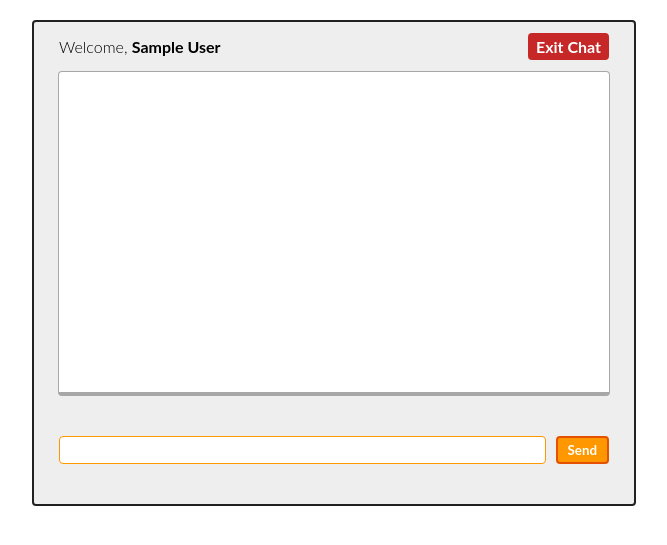
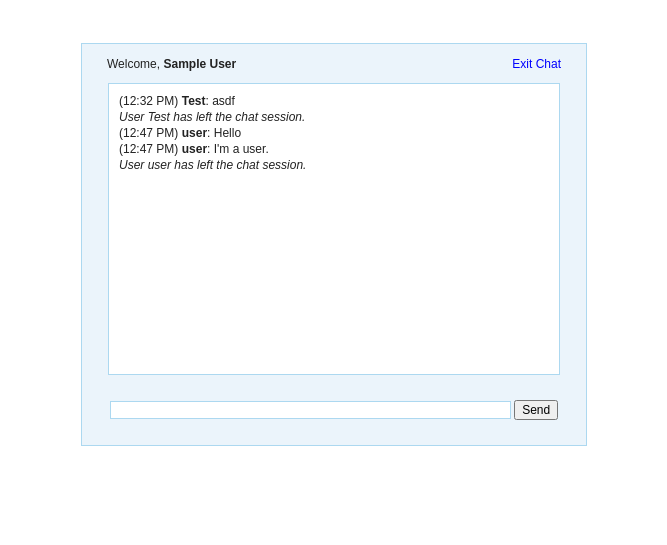
Before and after one commit to nezaloth/NezNet.Site, a PHP site: page / in a window 1280 px wide. Shown: the top 545 px of the page, without its empty margins (306-973 px from the left). Run offline with PHP 8.4, Linux system fonts and the light colour scheme; the visitor is signed in with stand-in values (Sample User, id 1); some libraries are stand-ins or nearby versions.

Commit message:
Sixth Chatroom Test

```diff
--- a/index.php
+++ b/index.php
@@ -1,15 +1,28 @@
-<?php
-
+<?
 session_start();
 
 if(isset($_GET['logout'])){
 
 	//Simple exit message
-    $logout_message = "<div class='msgln'><span class='left-info'>User <b class='user-name-left'>". $_SESSION['name'] ."</b> has left the chat session.</span><br></div>";
-    file_put_contents("log.html", $logout_message, FILE_APPEND | LOCK_EX);
+	$fp = fopen("log.html", 'a');
+	fwrite($fp, "<div class='msgln'><i>User ". $_SESSION['name'] ." has left the chat session.</i><br></div>");
+	fclose($fp);
 
 	session_destroy();
 	header("Location: index.php"); //Redirect the user
+}
+
+function loginForm(){
+	echo'
+	<div id="loginform">
+	<form action="index.php" method="post">
+		<p>Please enter your name to continue:</p>
+		<label for="name">Name:</label>
+		<input type="text" name="name" id="name" />
+		<input type="submit" name="enter" id="enter" value="Enter" />
+	</form>
+	</div>
+	';
 }
 
 if(isset($_POST['enter'])){
@@ -20,98 +33,79 @@ if(isset($_POST['enter'])){
 		echo '<span class="error">Please type in a name</span>';
 	}
 }
+?>
+<!DOCTYPE html PUBLIC "-//W3C//DTD XHTML 1.0 Transitional//EN" "http://www.w3.org/TR/xhtml1/DTD/xhtml1-transitional.dtd">
+<html xmlns="http://www.w3.org/1999/xhtml">
+<head>
+<title>Chat - Customer Module</title>
+<link type="text/css" rel="stylesheet" href="style.css" />
+</head>
 
-function loginForm(){
-    echo
-    '<div id="loginform">
-<p>Please enter your name to continue!</p>
-<form action="index.php" method="post">
-<label for="name">Name &mdash;</label>
-<input type="text" name="name" id="name" />
-<input type="submit" name="enter" id="enter" value="Enter" />
-</form>
-</div>';
-}
-
-?>
-
-<!DOCTYPE html>
-<html lang="en">
-    <head>
-        <meta charset="utf-8" />
-
-        <title>Tuts+ Chat Application</title>
-        <meta name="description" content="Tuts+ Chat Application" />
-        <link rel="stylesheet" href="style.css" />
-    </head>
-    <body>
 <?php
 if(!isset($_SESSION['name'])){
 	loginForm();
 }
-    else {
+else{
 ?>
 <div id="wrapper">
 	<div id="menu">
 		<p class="welcome">Welcome, <b><?php echo $_SESSION['name']; ?></b></p>
 		<p class="logout"><a id="exit" href="#">Exit Chat</a></p>
+		<div style="clear:both"></div>
 	</div>
+	<div id="chatbox"><?php
+	if(file_exists("log.html") && filesize("log.html") > 0){
+		$handle = fopen("log.html", "r");
+		$contents = fread($handle, filesize("log.html"));
+		fclose($handle);
 
-            <div id="chatbox">
-            <?php
-            if(file_exists("log.html") && filesize("log.html") > 0){
-                $contents = file_get_contents("log.html");
 		echo $contents;
 	}
-            ?>
-            </div>
+	?></div>
 
 	<form name="message" action="">
-                <input name="usermsg" type="text" id="usermsg" />
-                <input name="submitmsg" type="submit" id="submitmsg" value="Send" />
+		<input name="usermsg" type="text" id="usermsg" size="63" />
+		<input name="submitmsg" type="submit"  id="submitmsg" value="Send" />
 	</form>
 </div>
-        <script type="text/javascript" src="https://cdnjs.cloudflare.com/ajax/libs/jquery/3.5.1/jquery.min.js"></script>
+<script type="text/javascript" src="http://ajax.googleapis.com/ajax/libs/jquery/1.3/jquery.min.js"></script>
 <script type="text/javascript">
 // jQuery Document
-            $(document).ready(function () {
-                $("#submitmsg").click(function () {
+$(document).ready(function(){
+	//If user submits the form
+	$("#submitmsg").click(function(){
 		var clientmsg = $("#usermsg").val();
-                    $.post("post.php", { text: clientmsg });
-                    $("#usermsg").val("");
+		$.post("post.php", {text: clientmsg});
+		$("#usermsg").attr("value", "");
 		return false;
 	});
 
-                function loadLog() {
-                    var oldscrollHeight = $("#chatbox")[0].scrollHeight - 20; //Scroll height before the request
-
+	//Load the file containing the chat log
+	function loadLog(){
+		var oldscrollHeight = $("#chatbox").attr("scrollHeight") - 20;
 		$.ajax({
 			url: "log.html",
 			cache: false,
-                        success: function (html) {
+			success: function(html){
 				$("#chatbox").html(html); //Insert chat log into the #chatbox div
-
-                            //Auto-scroll
-                            var newscrollHeight = $("#chatbox")[0].scrollHeight - 20; //Scroll height after the request
+				var newscrollHeight = $("#chatbox").attr("scrollHeight") - 20;
 				if(newscrollHeight > oldscrollHeight){
 					$("#chatbox").animate({ scrollTop: newscrollHeight }, 'normal'); //Autoscroll to bottom of div
 				}
-                        }
+		  	},
 		});
 	}
+	setInterval (loadLog, 2500);	//Reload file every 2.5 seconds
 
-                setInterval (loadLog, 2500);
-
-                $("#exit").click(function () {
+	//If user wants to end session
+	$("#exit").click(function(){
 		var exit = confirm("Are you sure you want to end the session?");
-                    if (exit == true) {
-                    window.location = "index.php?logout=true";
-                    }
+		if(exit==true){window.location = 'index.php?logout=true';}
 	});
 });
 </script>
-    </body>
-</html>
 <?php
 }
 ?>
+</body>
+</html>
--- /dev/null
+++ b/log.html
@@ -0,0 +1 @@
+<div class='msgln'>(12:32 PM) <b>Test</b>: asdf<br></div><div class='msgln'><i>User Test has left the chat session.</i><br></div><div class='msgln'>(12:47 PM) <b>user</b>: Hello<br></div><div class='msgln'>(12:47 PM) <b>user</b>: I'm a user.<br></div><div class='msgln'><i>User user has left the chat session.</i><br></div>
--- a/style.css
+++ b/style.css
@@ -1,283 +1,57 @@
-* {
 
-    margin: 0;
+/* CSS Document */
+body {
+	font:12px arial;
+	color: #222;
+	text-align:center;
+	padding:35px; }
 
-    padding: 0;
+form, p, span {
+	margin:0;
+	padding:0; }
 
-  }
+input { font:12px arial; }
 
+a {
+	color:#0000FF;
+	text-decoration:none; }
 
+	a:hover { text-decoration:underline; }
 
-  body {
+#wrapper, #loginform {
+	margin:0 auto;
+	padding-bottom:25px;
+	background:#EBF4FB;
+	width:504px;
+	border:1px solid #ACD8F0; }
 
-    margin: 20px auto;
+#loginform { padding-top:18px; }
 
-    font-family: "Lato";
+	#loginform p { margin: 5px; }
 
-    font-weight: 300;
+#chatbox {
+	text-align:left;
+	margin:0 auto;
+	margin-bottom:25px;
+	padding:10px;
+	background:#fff;
+	height:270px;
+	width:430px;
+	border:1px solid #ACD8F0;
+	overflow:auto; }
 
-  }
+#usermsg {
+	width:395px;
+	border:1px solid #ACD8F0; }
 
+#submit { width: 60px; }
 
+.error { color: #ff0000; }
 
-  form {
+#menu { padding:12.5px 25px 12.5px 25px; }
 
-    padding: 15px 25px;
+.welcome { float:left; }
 
-    display: flex;
+.logout { float:right; }
 
-    gap: 10px;
-
-    justify-content: center;
-
-  }
-
-
-
-  form label {
-
-    font-size: 1.5rem;
-
-    font-weight: bold;
-
-  }
-
-
-
-  input {
-
-    font-family: "Lato";
-
-  }
-
-
-
-  a {
-
-    color: #0000ff;
-
-    text-decoration: none;
-
-  }
-
-
-
-  a:hover {
-
-    text-decoration: underline;
-
-  }
-
-
-
-  #wrapper,
-
-  #loginform {
-
-    margin: 0 auto;
-
-    padding-bottom: 25px;
-
-    background: #eee;
-
-    width: 600px;
-
-    max-width: 100%;
-
-    border: 2px solid #212121;
-
-    border-radius: 4px;
-
-  }
-
-
-
-  #loginform {
-
-    padding-top: 18px;
-
-    text-align: center;
-
-  }
-
-
-
-  #loginform p {
-
-    padding: 15px 25px;
-
-    font-size: 1.4rem;
-
-    font-weight: bold;
-
-  }
-
-
-
-  #chatbox {
-
-    text-align: left;
-
-    margin: 0 auto;
-
-    margin-bottom: 25px;
-
-    padding: 10px;
-
-    background: #fff;
-
-    height: 300px;
-
-    width: 530px;
-
-    border: 1px solid #a7a7a7;
-
-    overflow: auto;
-
-    border-radius: 4px;
-
-    border-bottom: 4px solid #a7a7a7;
-
-  }
-
-
-
-  #usermsg {
-
-    flex: 1;
-
-    border-radius: 4px;
-
-    border: 1px solid #ff9800;
-
-  }
-
-
-
-  #name {
-
-    border-radius: 4px;
-
-    border: 1px solid #ff9800;
-
-    padding: 2px 8px;
-
-  }
-
-
-
-  #submitmsg,
-
-  #enter{
-
-    background: #ff9800;
-
-    border: 2px solid #e65100;
-
-    color: white;
-
-    padding: 4px 10px;
-
-    font-weight: bold;
-
-    border-radius: 4px;
-
-  }
-
-
-
-  .error {
-
-    color: #ff0000;
-
-  }
-
-
-
-  #menu {
-
-    padding: 15px 25px;
-
-    display: flex;
-
-  }
-
-
-
-  #menu p.welcome {
-
-    flex: 1;
-
-  }
-
-
-
-  a#exit {
-
-    color: white;
-
-    background: #c62828;
-
-    padding: 4px 8px;
-
-    border-radius: 4px;
-
-    font-weight: bold;
-
-  }
-
-
-
-  .msgln {
-
-    margin: 0 0 5px 0;
-
-  }
-
-
-
-  .msgln span.left-info {
-
-    color: orangered;
-
-  }
-
-
-
-  .msgln span.chat-time {
-
-    color: #666;
-
-    font-size: 60%;
-
-    vertical-align: super;
-
-  }
-
-
-
-  .msgln b.user-name, .msgln b.user-name-left {
-
-    font-weight: bold;
-
-    background: #546e7a;
-
-    color: white;
-
-    padding: 2px 4px;
-
-    font-size: 90%;
-
-    border-radius: 4px;
-
-    margin: 0 5px 0 0;
-
-  }
-
-
-
-  .msgln b.user-name-left {
-
-    background: orangered;
-
-  }
+.msgln { margin:0 0 2px 0; }
```
Also changed, not shown: post.php (+5 -5 lines). Lines whose indentation alone changed are shown as unchanged.
